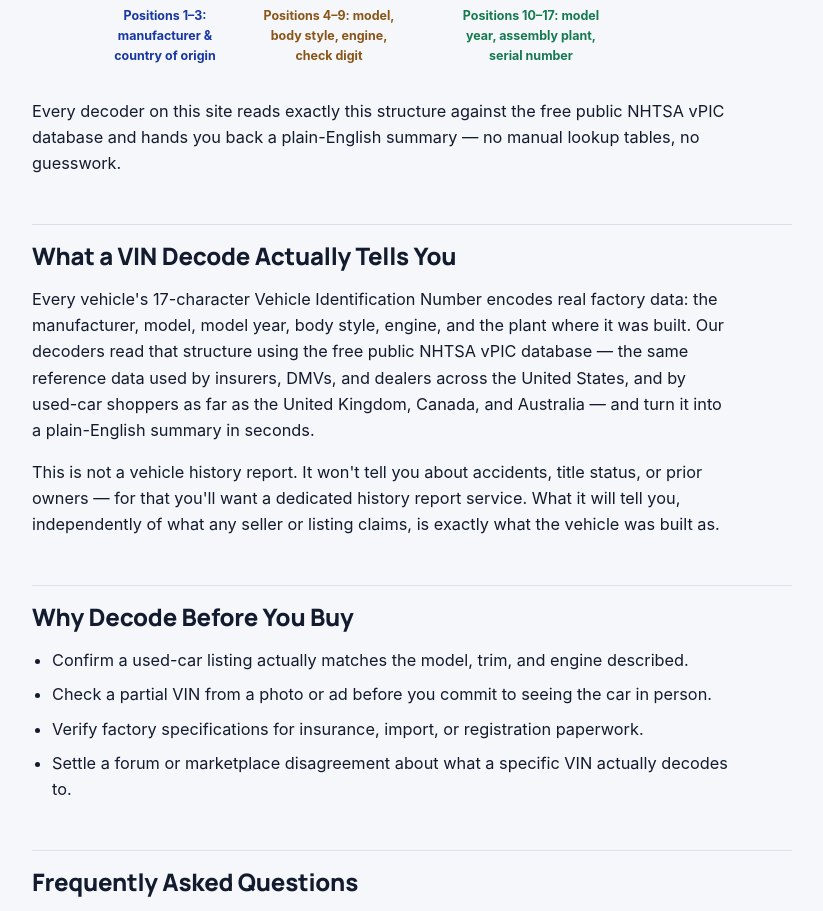
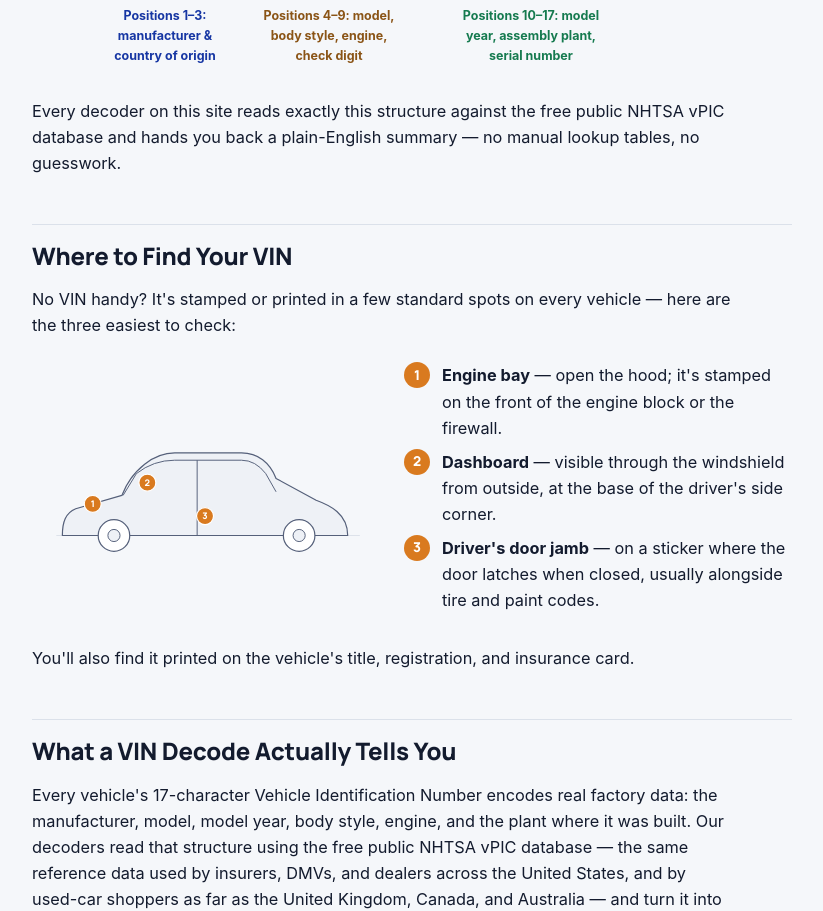
Before and after one commit to sukhjeevan999/basic, a WordPress theme: template vin-decoder-theme/front-page.php in a window 1280 px wide. Shown: the part 792-1703 px from the top of the page, without its empty margins (228-1051 px from the left). Run offline with PHP 8.4 and a stand-in for WordPress, Linux system fonts and the light colour scheme; the site name, menu and one post (Sample post) are stand-ins, and other content is empty; some libraries are stand-ins or nearby versions.

Commit message:
Add a 'Where to Find Your VIN' car diagram to the homepage
An original, generic side-profile car illustration (inline SVG, not any
real make/model) with 3 numbered pins pointing to the standard VIN
locations -- engine bay, dashboard (visible through the windshield),
and the driver's door jamb -- plus a matching numbered legend. Placed
right after the VIN-structure section on the homepage; genuinely useful
content that also matches a common 'where is my VIN' search intent.

Version bump to 1.4.0 for this CSS/markup change.

Co-Authored-By: Claude Sonnet 5 <noreply@anthropic.com>
Claude-Session: https://claude.ai/code/session_01APqENyH6yHRj4ZhsQU3CBx

```diff
--- a/vin-decoder-theme/front-page.php
+++ b/vin-decoder-theme/front-page.php
@@ -85,6 +85,41 @@ get_header();
 
 			<p><?php esc_html_e( 'Every decoder on this site reads exactly this structure against the free public NHTSA vPIC database and hands you back a plain-English summary — no manual lookup tables, no guesswork.', 'vindecodertheme' ); ?></p>
 
+			<h2><?php esc_html_e( 'Where to Find Your VIN', 'vindecodertheme' ); ?></h2>
+			<p><?php esc_html_e( 'No VIN handy? It\'s stamped or printed in a few standard spots on every vehicle — here are the three easiest to check:', 'vindecodertheme' ); ?></p>
+
+			<div class="vd-vin-locator">
+				<svg class="vd-vin-locator-svg" viewBox="0 0 560 220" role="img" aria-label="<?php esc_attr_e( 'Side-view car diagram with 3 numbered VIN locations: the engine bay, the dashboard visible through the windshield, and the driver\'s door jamb.', 'vindecodertheme' ); ?>">
+					<line x1="40" y1="182" x2="540" y2="182" stroke="var(--vd-color-border)" stroke-width="1.5"/>
+					<path d="M50,182 C50,160 55,145 72,138 L148,116 C165,72 202,46 235,46 L345,46 C372,46 392,62 402,88 L468,124 C490,132 520,146 520,182 Z" fill="var(--vd-color-surface-alt)" stroke="currentColor" stroke-width="2" stroke-linejoin="round"/>
+					<path d="M150,116 L172,80 Q200,58 235,58 L345,58 Q368,58 385,80 L402,110" fill="none" stroke="currentColor" stroke-width="1.6"/>
+					<line x1="272" y1="58" x2="272" y2="182" stroke="currentColor" stroke-width="1.6"/>
+					<circle cx="135" cy="182" r="26" fill="var(--vd-color-surface)" stroke="currentColor" stroke-width="2"/>
+					<circle cx="135" cy="182" r="10" fill="var(--vd-color-surface-alt)" stroke="currentColor" stroke-width="1.6"/>
+					<circle cx="440" cy="182" r="26" fill="var(--vd-color-surface)" stroke="currentColor" stroke-width="2"/>
+					<circle cx="440" cy="182" r="10" fill="var(--vd-color-surface-alt)" stroke="currentColor" stroke-width="1.6"/>
+					<g class="vd-vin-locator-pin">
+						<circle cx="100" cy="130" r="14"/>
+						<text x="100" y="135">1</text>
+					</g>
+					<g class="vd-vin-locator-pin">
+						<circle cx="190" cy="95" r="14"/>
+						<text x="190" y="100">2</text>
+					</g>
+					<g class="vd-vin-locator-pin">
+						<circle cx="285" cy="150" r="14"/>
+						<text x="285" y="155">3</text>
+					</g>
+				</svg>
+
+				<ol class="vd-vin-locator-legend">
+					<li><span class="vd-vin-locator-num">1</span><div><strong><?php esc_html_e( 'Engine bay', 'vindecodertheme' ); ?></strong> — <?php esc_html_e( 'open the hood; it\'s stamped on the front of the engine block or the firewall.', 'vindecodertheme' ); ?></div></li>
+					<li><span class="vd-vin-locator-num">2</span><div><strong><?php esc_html_e( 'Dashboard', 'vindecodertheme' ); ?></strong> — <?php esc_html_e( 'visible through the windshield from outside, at the base of the driver\'s side corner.', 'vindecodertheme' ); ?></div></li>
+					<li><span class="vd-vin-locator-num">3</span><div><strong><?php esc_html_e( 'Driver\'s door jamb', 'vindecodertheme' ); ?></strong> — <?php esc_html_e( 'on a sticker where the door latches when closed, usually alongside tire and paint codes.', 'vindecodertheme' ); ?></div></li>
+				</ol>
+			</div>
+			<p><?php esc_html_e( 'You\'ll also find it printed on the vehicle\'s title, registration, and insurance card.', 'vindecodertheme' ); ?></p>
+
 			<h2><?php esc_html_e( 'What a VIN Decode Actually Tells You', 'vindecodertheme' ); ?></h2>
 			<p><?php esc_html_e( 'Every vehicle\'s 17-character Vehicle Identification Number encodes real factory data: the manufacturer, model, model year, body style, engine, and the plant where it was built. Our decoders read that structure using the free public NHTSA vPIC database — the same reference data used by insurers, DMVs, and dealers across the United States, and by used-car shoppers as far as the United Kingdom, Canada, and Australia — and turn it into a plain-English summary in seconds.', 'vindecodertheme' ); ?></p>
 			<p><?php esc_html_e( 'This is not a vehicle history report. It won\'t tell you about accidents, title status, or prior owners — for that you\'ll want a dedicated history report service. What it will tell you, independently of what any seller or listing claims, is exactly what the vehicle was built as.', 'vindecodertheme' ); ?></p>
--- a/vin-decoder-theme/functions.php
+++ b/vin-decoder-theme/functions.php
@@ -17,7 +17,7 @@ if ( ! defined( 'ABSPATH' ) ) {
  * same URL. Forgetting to bump this is why a real, correct code change
  * can still show up broken/unstyled on the live site.
  */
-define( 'VINDECODER_VERSION', '1.3.0' );
+define( 'VINDECODER_VERSION', '1.4.0' );
 
 /**
  * ==========================================================================
--- a/vin-decoder-theme/style.css
+++ b/vin-decoder-theme/style.css
@@ -316,6 +316,21 @@ button { cursor: pointer; }
 .vd-vin-diagram-group.is-vis .vd-vin-char { background: #eafaf1; border-color: var(--vd-color-success); color: var(--vd-color-success); }
 .vd-vin-diagram-group.is-vis .vd-vin-diagram-label { color: var(--vd-color-success); }
 
+/* "Where to Find Your VIN" car diagram — a generic side-profile
+   illustration (not any real make/model) with 3 numbered pins. */
+.vd-vin-locator { display: flex; flex-wrap: wrap; align-items: center; gap: var(--vd-space-8); margin: var(--vd-space-6) 0; }
+.vd-vin-locator-svg { width: 100%; max-width: 340px; flex: 1 1 300px; color: var(--vd-color-text-muted); }
+.vd-vin-locator-pin circle { fill: var(--vd-color-accent); stroke: var(--vd-color-surface); stroke-width: 2; }
+.vd-vin-locator-pin text { fill: #fff; font-family: var(--vd-font-heading); font-weight: 800; font-size: 15px; text-anchor: middle; }
+.vd-vin-locator-legend { list-style: none; margin: 0; padding: 0; flex: 1 1 260px; }
+ol.vd-vin-locator-legend li { display: flex; gap: var(--vd-space-3); align-items: flex-start; margin-bottom: var(--vd-space-4); max-width: none; }
+.vd-vin-locator-num {
+  flex: none; width: 26px; height: 26px; border-radius: 999px; background: var(--vd-color-accent); color: #fff;
+  font-family: var(--vd-font-heading); font-weight: 800; font-size: 0.85rem;
+  display: inline-flex; align-items: center; justify-content: center;
+}
+.vd-vin-locator-legend strong { color: var(--vd-color-text); }
+
 /* ==========================================================================
    7. GUIDE / CONTENT SECTION
    ========================================================================== */
```
